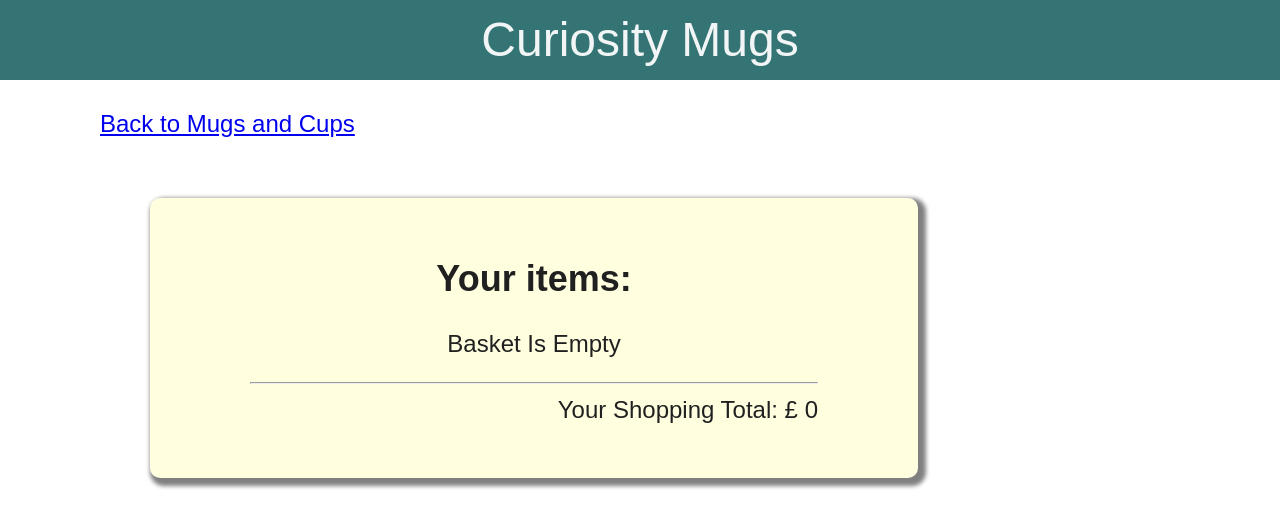
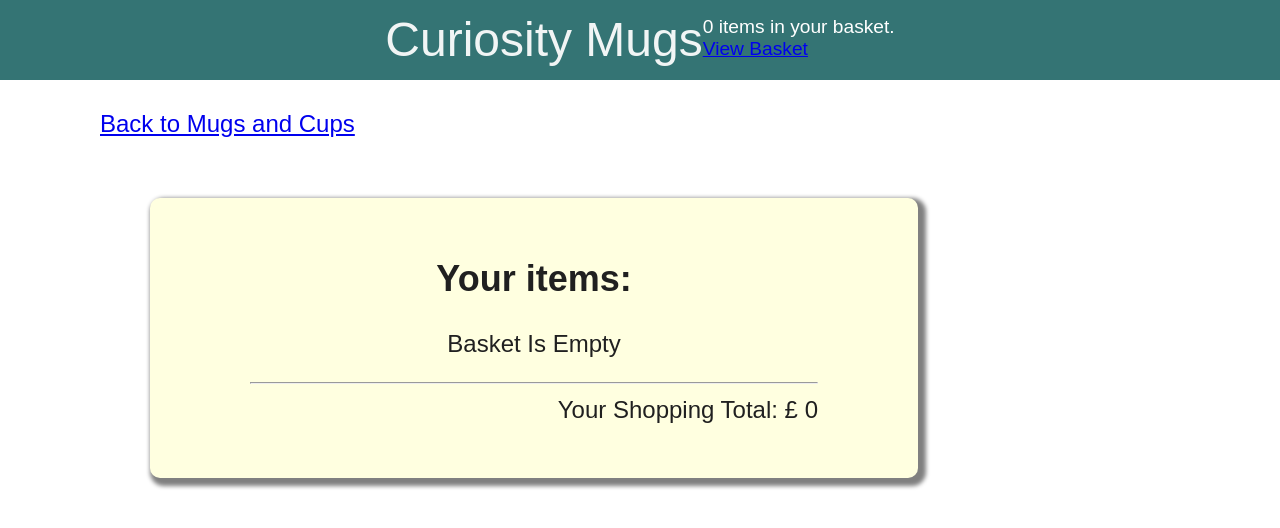
Before and after one commit to taksgarby/curiositymugs, a React (Create React App) app: page /curiositymugs/basket in a window 1280 px wide. Shown: the top 528 px of the page. Built offline with nearby package versions, Linux system fonts and the light colour scheme.

Commit message:
second trial

```diff
--- a/src/components/Header.js
+++ b/src/components/Header.js
@@ -23,8 +23,14 @@ const Header = ( { user } ) => {
 
   return (
     <div className='header'>
+      <div className='header-contents'>
       <div className='shop-name'>
         Curiosity Mugs
+      </div>
+      <div className='basket'>
+        {user.basket.length} items in your basket.<br/>
+         <Link to="/curiositymugs/basket">View Basket</Link>
+      </div>
       </div>
     </div>
 
--- a/src/styles/Header.css
+++ b/src/styles/Header.css
@@ -6,6 +6,11 @@
     align-items: center;
     font-size: 1.2rem;
   }
+.header-contents {
+    display: flex;
+    justify-content: space-around;
+    flex-direction: row;
+}
 
 .shop-name {
     /* position: absolute;
@@ -21,7 +26,9 @@
     font-size: 3rem;
 }
 
-
+.basket {
+    color: white;
+}
 
   .navbar-logo {
     color: #fff;
```
